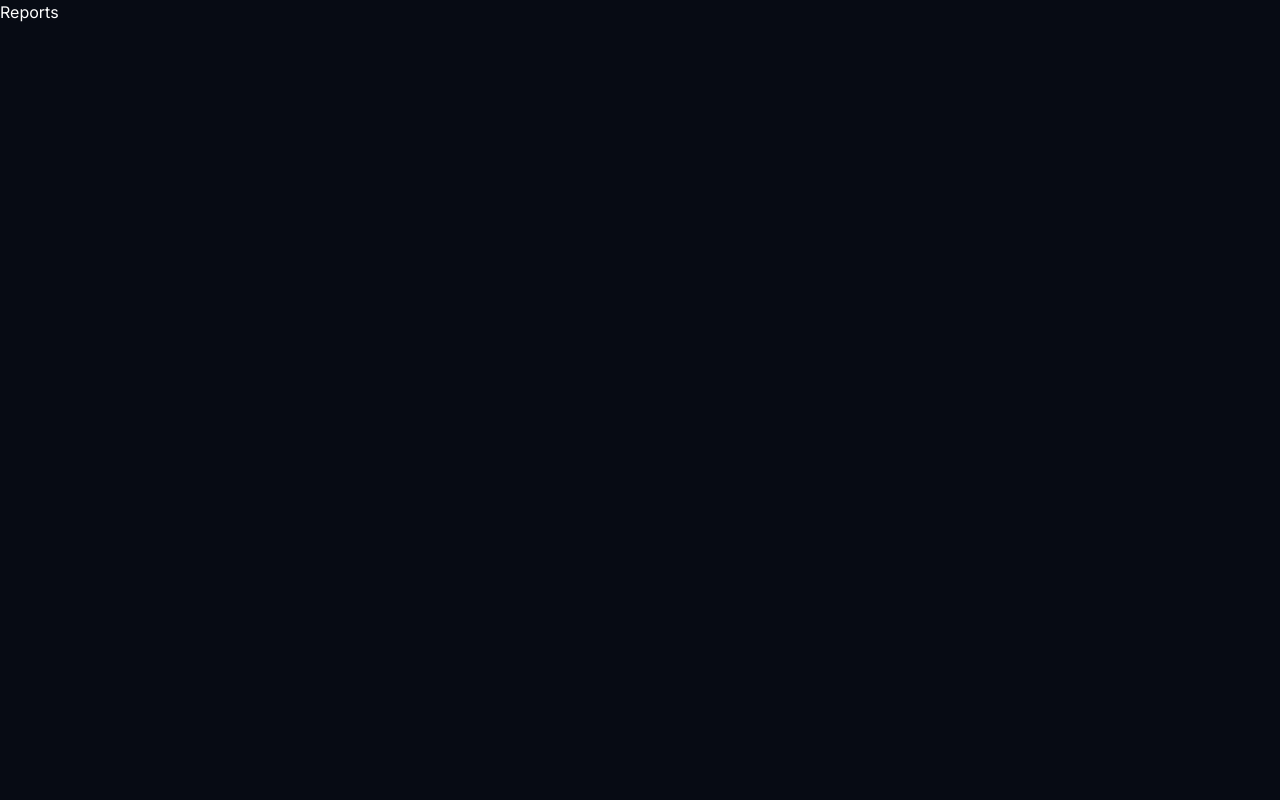
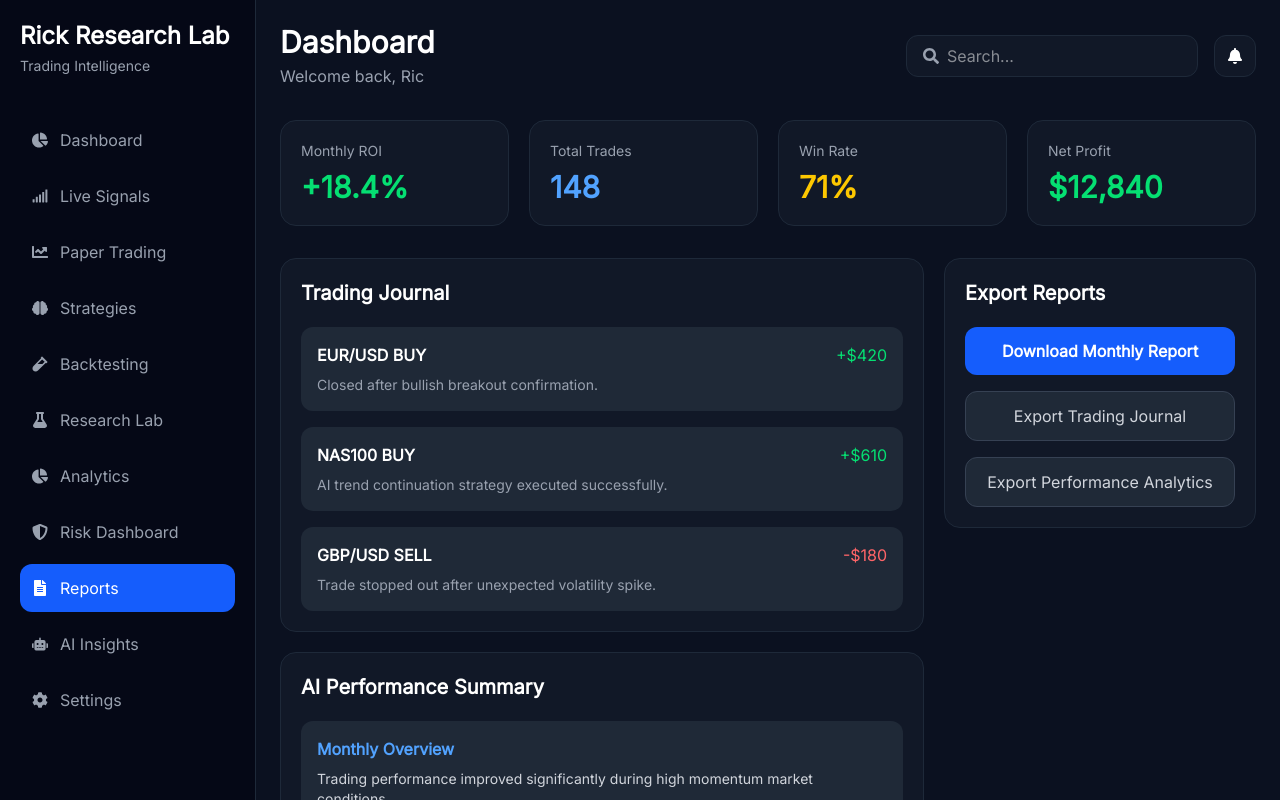
Before and after one commit to ricmusyoki-glitch/RESEARCH-LAB-TRAINING-BOT-DASHBOARD-FRONTEND, a React (Vite) app: page /reports in a window 1280 px wide. Shown: the top 800 px of the page. Built offline with nearby package versions, Linux system fonts and the light colour scheme.

Commit message:
Built a report analytics module

```diff
--- /dev/null
+++ b/src/components/AIReportPanel.jsx
@@ -0,0 +1,53 @@
+function AIReportPanel() {
+  return (
+    <div className="bg-[#111827] p-5 rounded-2xl border border-gray-800">
+
+      <h2 className="text-white text-xl font-bold mb-5">
+        AI Performance Summary
+      </h2>
+
+      <div className="space-y-4">
+
+        <div className="bg-[#1F2937] p-4 rounded-xl">
+
+          <p className="text-blue-400 font-semibold">
+            Monthly Overview
+          </p>
+
+          <p className="text-gray-300 text-sm mt-2">
+            Trading performance improved significantly during high momentum market conditions.
+          </p>
+
+        </div>
+
+        <div className="bg-[#1F2937] p-4 rounded-xl">
+
+          <p className="text-green-400 font-semibold">
+            Best Strategy
+          </p>
+
+          <p className="text-gray-300 text-sm mt-2">
+            Momentum Breakout strategy achieved the highest profitability this month.
+          </p>
+
+        </div>
+
+        <div className="bg-[#1F2937] p-4 rounded-xl">
+
+          <p className="text-yellow-400 font-semibold">
+            AI Recommendation
+          </p>
+
+          <p className="text-gray-300 text-sm mt-2">
+            Reduce exposure during major economic news releases to improve account stability.
+          </p>
+
+        </div>
+
+      </div>
+
+    </div>
+  );
+}
+
+export default AIReportPanel;
--- /dev/null
+++ b/src/components/ExportReportsPanel.jsx
@@ -0,0 +1,35 @@
+function ExportReportsPanel() {
+  return (
+    <div className="bg-[#111827] p-5 rounded-2xl border border-gray-800">
+
+      <h2 className="text-white text-xl font-bold mb-5">
+        Export Reports
+      </h2>
+
+      <div className="space-y-4">
+
+        <button className="w-full bg-blue-600 hover:bg-blue-700 transition p-3 rounded-xl text-white font-semibold">
+
+          Download Monthly Report
+
+        </button>
+
+        <button className="w-full bg-[#1F2937] hover:bg-[#374151] transition p-3 rounded-xl text-gray-300 border border-gray-700">
+
+          Export Trading Journal
+
+        </button>
+
+        <button className="w-full bg-[#1F2937] hover:bg-[#374151] transition p-3 rounded-xl text-gray-300 border border-gray-700">
+
+          Export Performance Analytics
+
+        </button>
+
+      </div>
+
+    </div>
+  );
+}
+
+export default ExportReportsPanel;
--- /dev/null
+++ b/src/components/ReportSummaryCard.jsx
@@ -0,0 +1,21 @@
+function ReportSummaryCard({
+  title,
+  value,
+  color,
+}) {
+  return (
+    <div className="bg-[#111827] p-5 rounded-2xl border border-gray-800">
+
+      <p className="text-gray-400 text-sm">
+        {title}
+      </p>
+
+      <h2 className={`text-3xl font-bold mt-2 ${color}`}>
+        {value}
+      </h2>
+
+    </div>
+  );
+}
+
+export default ReportSummaryCard;
--- /dev/null
+++ b/src/components/TradingJournalpanel.jsx
@@ -0,0 +1,77 @@
+function TradingJournalPanel() {
+  return (
+    <div className="bg-[#111827] p-5 rounded-2xl border border-gray-800">
+
+      <h2 className="text-white text-xl font-bold mb-5">
+        Trading Journal
+      </h2>
+
+      <div className="space-y-4">
+
+        <div className="bg-[#1F2937] p-4 rounded-xl">
+
+          <div className="flex justify-between mb-2">
+
+            <p className="text-white font-bold">
+              EUR/USD BUY
+            </p>
+
+            <p className="text-green-400">
+              +$420
+            </p>
+
+          </div>
+
+          <p className="text-gray-400 text-sm">
+            Closed after bullish breakout confirmation.
+          </p>
+
+        </div>
+
+        <div className="bg-[#1F2937] p-4 rounded-xl">
+
+          <div className="flex justify-between mb-2">
+
+            <p className="text-white font-bold">
+              NAS100 BUY
+            </p>
+
+            <p className="text-green-400">
+              +$610
+            </p>
+
+          </div>
+
+          <p className="text-gray-400 text-sm">
+            AI trend continuation strategy executed successfully.
+          </p>
+
+        </div>
+
+        <div className="bg-[#1F2937] p-4 rounded-xl">
+
+          <div className="flex justify-between mb-2">
+
+            <p className="text-white font-bold">
+              GBP/USD SELL
+            </p>
+
+            <p className="text-red-400">
+              -$180
+            </p>
+
+          </div>
+
+          <p className="text-gray-400 text-sm">
+            Trade stopped out after unexpected volatility spike.
+          </p>
+
+        </div>
+
+      </div>
+
+    </div>
+  );
+}
+
+export default TradingJournalPanel;
--- a/src/pages/Reports.jsx
+++ b/src/pages/Reports.jsx
@@ -1,9 +1,74 @@
-import React from 'react'
+import MainLayout from "../layouts/MainLayout";
+import Sidebar from "../components/SideBar";
+import Navbar from "../components/Navbar";
 
-const Reports = () => {
+import ReportSummaryCard from "../components/ReportSummaryCard";
+import TradingJournalPanel from "../components/TradingJournalpanel";
+import AIReportPanel from "../components/AIReportPanel";
+import ExportReportsPanel from "../components/ExportReportsPanel";
+
+function Reports() {
   return (
-    <div>Reports</div>
-  )
+    <MainLayout>
+
+      <Sidebar />
+
+      <div className="flex-1 bg-[#0B1120] p-6 overflow-y-auto">
+
+        <Navbar />
+
+        {/* Summary Cards */}
+        <div className="grid grid-cols-1 md:grid-cols-2 xl:grid-cols-4 gap-5 mb-8">
+
+          <ReportSummaryCard
+            title="Monthly ROI"
+            value="+18.4%"
+            color="text-green-400"
+          />
+
+          <ReportSummaryCard
+            title="Total Trades"
+            value="148"
+            color="text-blue-400"
+          />
+
+          <ReportSummaryCard
+            title="Win Rate"
+            value="71%"
+            color="text-yellow-400"
+          />
+
+          <ReportSummaryCard
+            title="Net Profit"
+            value="$12,840"
+            color="text-green-400"
+          />
+
+        </div>
+
+        {/* Main Reports Grid */}
+        <div className="grid grid-cols-1 xl:grid-cols-3 gap-5">
+
+          <div className="xl:col-span-2 space-y-5">
+
+            <TradingJournalPanel />
+
+            <AIReportPanel />
+
+          </div>
+
+          <div>
+
+            <ExportReportsPanel />
+
+          </div>
+
+        </div>
+
+      </div>
+
+    </MainLayout>
+  );
 }
 
-export default Reports
+export default Reports;
```
